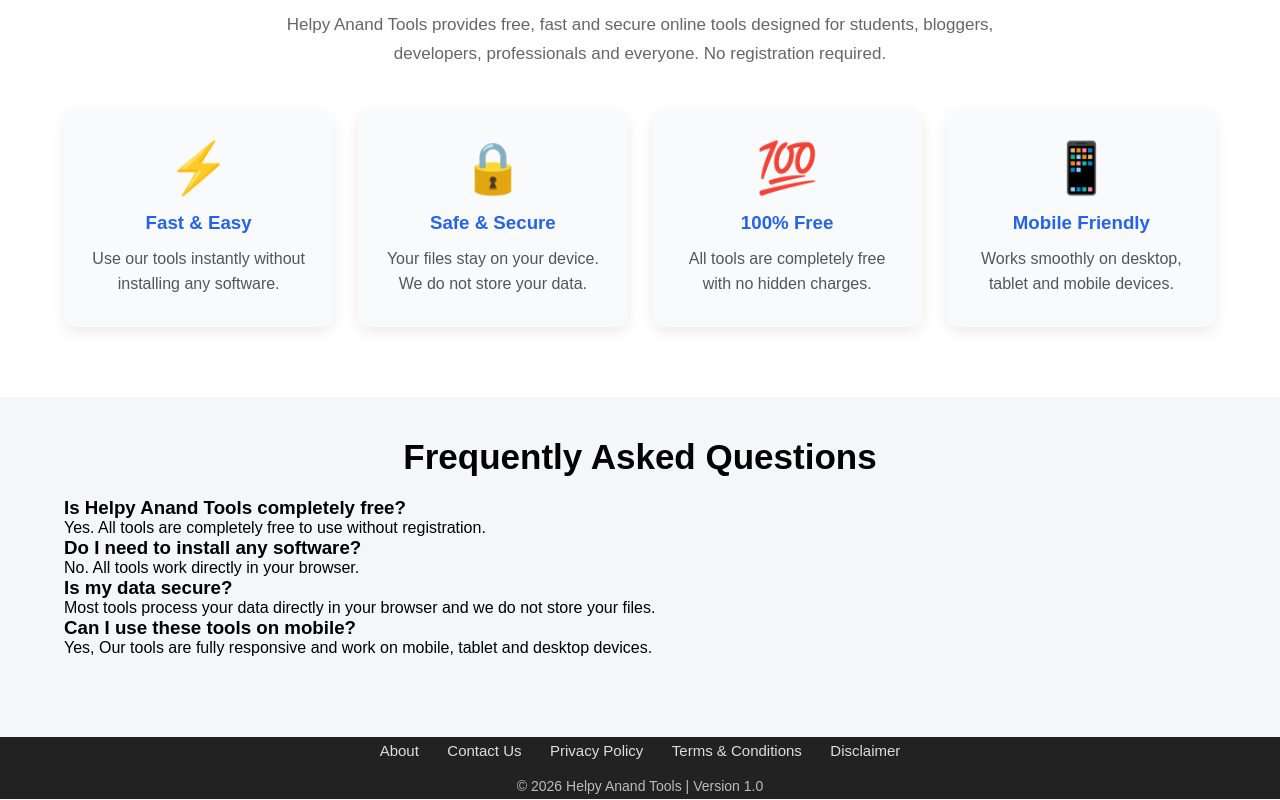
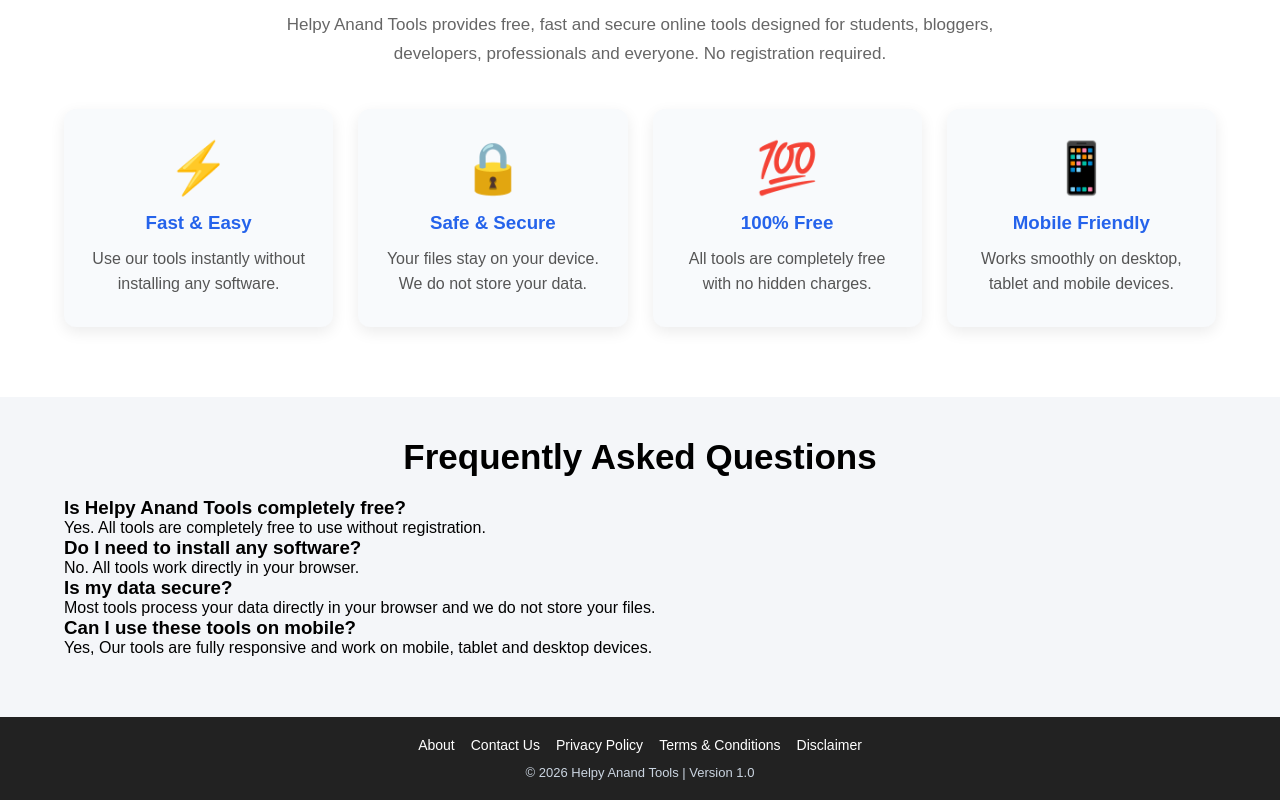
Before and after one commit to HelpyAnand/helpy-anand-tools, a plain HTML site: page index.html in a window 1280 px wide. Shown: the part 1053-1853 px from the top of the page. Drawn offline with Linux system fonts and the light colour scheme.

Commit message:
Add edited Image Resizer tool css updates

```diff
--- a/css/style.css
+++ b/css/style.css
@@ -30,6 +30,7 @@ body{
 header{
     background:linear-gradient(135deg,#0d6efd,#2563eb);
     padding:18px 0;
+    margin-top:0;
     box-shadow:0 3px 12px rgba(0,0,0,.12);
 }
 
@@ -260,35 +261,52 @@ button:hover{
    FOOTER
 ====================================================== */
 
-footer{
-    background:#222;
-    color:#fff;
-    text-align:center;
-    padding:5px 20px;
-    margin-top:50px;
+footer {
+    background: #222;
+    color: #fff;
+    text-align: center;
+    padding: 20px 16px;
+    margin-top: 30px;
 }
 
-.footer-links{
-    margin-bottom:18px;
+
+.footer-links {
+    display: flex;
+    justify-content: center;
+    flex-wrap: wrap;
+    gap: 10px 16px;
+    margin-bottom: 12px;
 }
 
-.footer-links a{
-    display:inline-block;
-    color:#ddd;
-    text-decoration:none;
-    margin:0 12px;
-    font-size:15px;
-    transition:.3s;
+.footer-links a {
+    display: inline-block;
+    margin: 0;
+    color: #fff;
+    text-decoration: none;
+    font-size: 14px;
+    transition: 0.3s;
 }
 
-.footer-links a:hover{
-    color:#ffd54f;
-    transform:translateY(-3px);
+.footer-links a:hover {
+    color: #ffd54f;
+    transform: translateY(-2px);
 }
 
-.copyright{
-    color:#bbb;
-    font-size:14px;
+.copyright {
+    margin: 0;
+    color: #cbd5e1;
+    font-size: 13px;
+}
+
+@media (max-width: 600px) {
+    footer {
+        padding: 18px 12px;
+        margin-top: 20px;
+    }
+
+    .footer-links {
+        gap: 9px 14px;
+    }
 }
 
 /* ======================================================
--- a/tools/image-resizer/style.css
+++ b/tools/image-resizer/style.css
@@ -371,7 +371,7 @@
 ========================================== */
 
 .seo-content {
-    padding: 45px 20px;
+    padding: 25px 20px;
 }
 
 .seo-container {
@@ -381,21 +381,23 @@
 }
 
 .seo-container h2 {
-    margin-bottom: 18px;
-    font-size: 28px;
+    margin-bottom: 12px;
+    font-size: 24px;
 }
 
 .seo-container h3 {
-    margin-top: 28px;
-    margin-bottom: 10px;
-    font-size: 21px;
+    margin-top: 18px;
+    margin-bottom: 8px;
+    font-size: 19px;
 }
 
 .seo-container p {
-    margin: 0 0 16px;
+    margin: 0 0 10px;
     color: #555;
-    line-height: 1.7;
+    font-size: 14px;
+    line-height: 1.6;
 }
+
 
 
 /* ==========================================
@@ -417,17 +419,19 @@
     }
 
     .seo-container p {
-        font-size: 14px;
-        line-height: 1.7;
+    margin: 0 0 16px;
+    color: #555;
+    line-height: 1.7;
+}
     }
 
-}
+
 /* ==========================================
    FAQ SECTION
 ========================================== */
 
 .faq-section {
-    padding: 45px 20px;
+    padding: 0px 20px;
 }
 
 .faq-container {
@@ -494,28 +498,6 @@
 
 }
 
-/* ==========================================
-   FOOTER
-========================================== */
-
-/*footer {
-    background: #f8fafc;
-    border-top: 1px solid #e2e8f0;
-    padding: 30px 20px;
-    text-align: center;
-    margin-top: 20px;
-}*/
-
-
-footer{
-margin-top:20px;
-background:#222;
-padding: 10px;
-text-align:center;
-color:white;
-}
-
-
 .footer-links {
     display: flex;
     justify-content: center;
@@ -561,3 +543,91 @@ footer .copyright {
     }
 
 }
+
+
+
+
+/* Image Resizer page footer only */
+footer {
+    background: #222;
+    color: #fff;
+    text-align: center;
+    padding: 10px 12px;
+    margin-top: 30px;
+}
+
+footer .footer-links {
+    display: flex;
+    justify-content: center;
+    flex-wrap: wrap;
+    gap: 10px 16px;
+    margin-bottom: 12px;
+}
+
+footer .footer-links a {
+    color: #fff;
+    text-decoration: none;
+    font-size: 14px;
+}
+
+footer .copyright {
+    margin: 0;
+    color: #cbd5e1;
+    font-size: 13px;
+}
+
+@media (max-width: 600px) {
+    footer {
+        padding: 18px 12px;
+        margin-top: 20px;
+    }
+}
+
+
+/* Balanced FAQ to SEO gap */
+.faq-item:last-child {
+    margin-bottom: 10px;
+}
+
+.seo-content {
+    padding-top: 25px;
+}
+
+.seo-container h2 {
+    margin-top: 0;
+}
+
+@media (max-width: 600px) {
+    .faq-section {
+        padding-bottom: 15px;
+    }
+
+    .seo-content {
+        padding-top: 25px;
+    }
+}
+
+/* Smaller SEO text */
+
+.seo-container h3 {
+    font-size: 16px;
+    line-height: 1.35;
+}
+
+.seo-container p {
+    font-size: 16px;
+    line-height: 1.55;
+    text-align: justify;
+    text-justify: inter-word;
+}
+
+@media (max-width: 600px) {
+    .seo-container h3 {
+        font-size: 16px;
+    }
+
+    .seo-container p {
+        font-size: 14px;
+        line-height: 1.55;
+    }
+}
```
